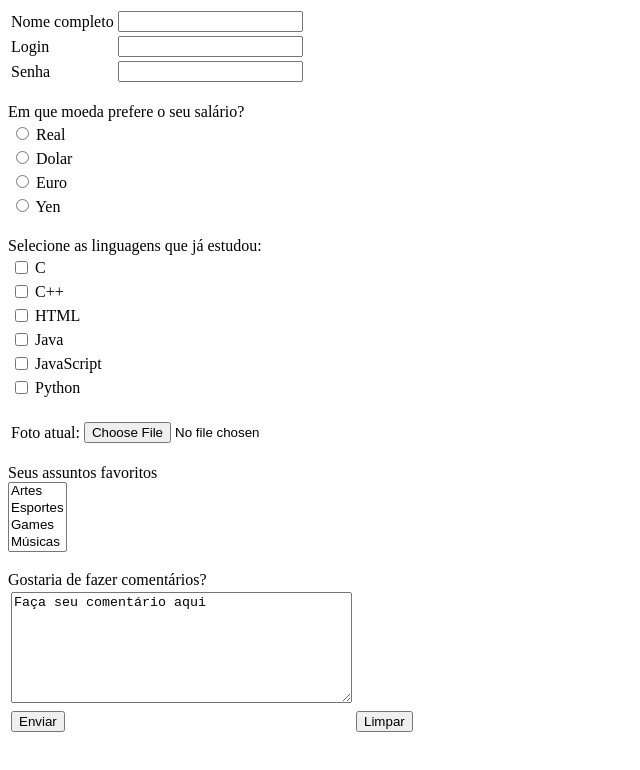
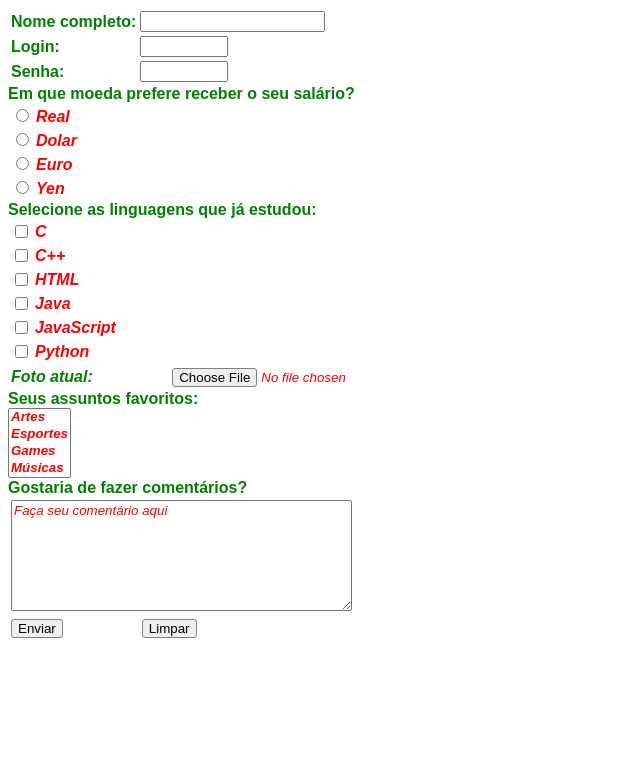
Before and after one commit to LucasMonteferrante/Aulas_Comp_Avancada, a plain HTML site: page Aulas/aula2/aula2.html in a window 1280 px wide. Shown: the whole page, without its empty margins (0-640 px from the left). Drawn offline with Linux system fonts and the light colour scheme.

Commit message:
Update aula2.html

```diff
--- a/Aulas/aula2/aula2.html
+++ b/Aulas/aula2/aula2.html
@@ -4,9 +4,60 @@
 <head>
     <meta charset="UTF-8">
     <style type="text/css">
-        .td2 {
-            padding-block-end: 15px;
+        .td0 label {
+            margin-right: 50px;
+            color: red;
+            font-family: Arial, Helvetica, sans-serif;
         }
+
+        .td2 input {
+           margin-right: 75px;
+        }
+
+        .verde {
+            color: green;
+            font-weight: bold;
+            font-family: Arial, Helvetica, sans-serif;
+        }
+
+        .vermelho_margin {
+            color: red;
+            font-family: Arial, Helvetica, sans-serif;
+            font-style: italic;
+            margin-left: 75px;
+        }
+
+
+        .td1 {
+            color: red;
+            font-family: Arial, Helvetica, sans-serif;
+            font-style: italic;
+            font-weight: bold;
+        }
+
+        textarea {
+            color: red;
+            font-family: Arial, Helvetica, sans-serif;
+            font-style: italic;
+        }
+
+        .pequeno {
+            width: 80px;
+        }
+
+        input[type = "button"] {
+            border-radius:3px;
+            border: 1px solid gray;
+        }
+
+        input[type="file"]::file-selector-button {
+            border-radius:3px;
+            border: 1px solid gray;
+        }
+
+
+
+
     </style>
     <meta name="viewport" content="width=device-width, initial-scale=1.0">
     <title>Document</title>
@@ -14,101 +65,106 @@
 <form>
     <table>
         <tr>
-            <td><label for="">Nome completo</label></td>
-            <td><input type="text"></td>
+            <td class="verde"><label for="">Nome completo:</label></td>
+            <td><input class="" type="text"></td>
         </tr>
         <tr>
-            <td><label for="">Login</label></td>
-            <td><input type="text"></td>
+            <td class="verde"><label for="">Login:</label></td>
+            <td><input class="pequeno" type="text"></td>
         </tr>
         <tr>
-            <td><label for="">Senha</label></td>
-            <td><input type="text"></td>
+            <td class="verde"><label for="">Senha:</label></td>
+            <td><input class="pequeno" type="text"></td>
         </tr>
 
-    </table><br>
-    <label for="">Em que moeda prefere o seu salário?</label>
+    </table>
+    <label class="verde">Em que moeda prefere receber o seu salário?</label>
 
     <table>
         <tr>
             <td>
                 <input type="radio">
-                <label for="">Real</label>
+                <label class="td1">Real</label>
             </td>
         </tr>
         <tr>
             <td>
                 <input type="radio">
-                <label for="">Dolar</label>
+                <label class="td1" for="">Dolar</label>
             </td>
         </tr>
         <tr>
             <td>
                 <input type="radio">
-                <label for="">Euro</label>
+                <label class="td1" for="">Euro</label>
             </td>
         </tr>
         <tr>
             <td>
                 <input type="radio">
-                <label for="">Yen</label>
+                <label class="td1" for="">Yen</label>
             </td>
         </tr>
-    </table><br>
+    </table>
 
-    <label for="">Selecione as linguagens que já estudou:</label>
+    <label class="verde">Selecione as linguagens que já estudou:</label>
 
     <table>
         <tr>
             <td><input type="checkbox"></td>
-            <td><label for="">C</label></td>
+            <td><label class="td1" for="">C</label></td>
         </tr>
         <tr>
             <td><input type="checkbox"></td>
-            <td><label for="">C++</label></td>
+            <td><label class="td1" for="">C++</label></td>
         </tr>
         <tr>
             <td><input type="checkbox"></td>
-            <td><label for="">HTML</label></td>
+            <td><label class="td1" for="">HTML</label></td>
         </tr>
         <tr>
             <td><input type="checkbox"></td>
-            <td><label for="">Java</label></td>
+            <td><label class="td1" for="">Java</label></td>
         </tr>
         <tr>
             <td><input type="checkbox"></td>
-            <td><label for="">JavaScript</label></td>
+            <td><label class="td1" for="">JavaScript</label></td>
         </tr>
         <tr>
             <td><input type="checkbox"></td>
-            <td><label for="">Python</label></td>
+            <td><label class="td1" for="">Python</label></td>
         </tr>
-    </table><br>
+    </table>
 
 
     <table>
         <tr>
-            <td><label for="">Foto atual:</label></td>
-            <td><input type="file"></td>
+            <td class="td1">
+                <label class="verde">Foto atual:</label>
+                <input  class="vermelho_margin" type="file">
+            </td>
         </tr>
-    </table><br>
+    </table>
 
-    <label for="">Seus assuntos favoritos</label><br>
+    <label class="verde">Seus assuntos favoritos:</label><br>
     <select multiple size="4" id="">
-        <option value="">Artes</option>
-        <option value="">Esportes</option>
-        <option value="">Games</option>
-        <option value="">Músicas</option>
-    </select><br> <br>
+        <option class="td1" value="">Artes</option>
+        <option class="td1" value="">Esportes</option>
+        <option class="td1" value="">Games</option>
+        <option class="td1" value="">Músicas</option>
+    </select><br>
 
-    <label for="">Gostaria de fazer comentários?</label><br>
+    <label class="verde">Gostaria de fazer comentários?</label><br>
     <table>
         <tr>
             <td><textarea name="" id="" rows="7" cols="40">Faça seu comentário aqui</textarea></td>
         </tr>
         <tr>
-            <td class="td2"><input type="button" value="Enviar"></td>
-            <td class="td2"><input type="button" value="Limpar"> </td>
+            <td class="td2">
+                <input type="button" value="Enviar">
+                <input type="button" value="Limpar">
+            </td>
+
 
         </tr>
 
```
